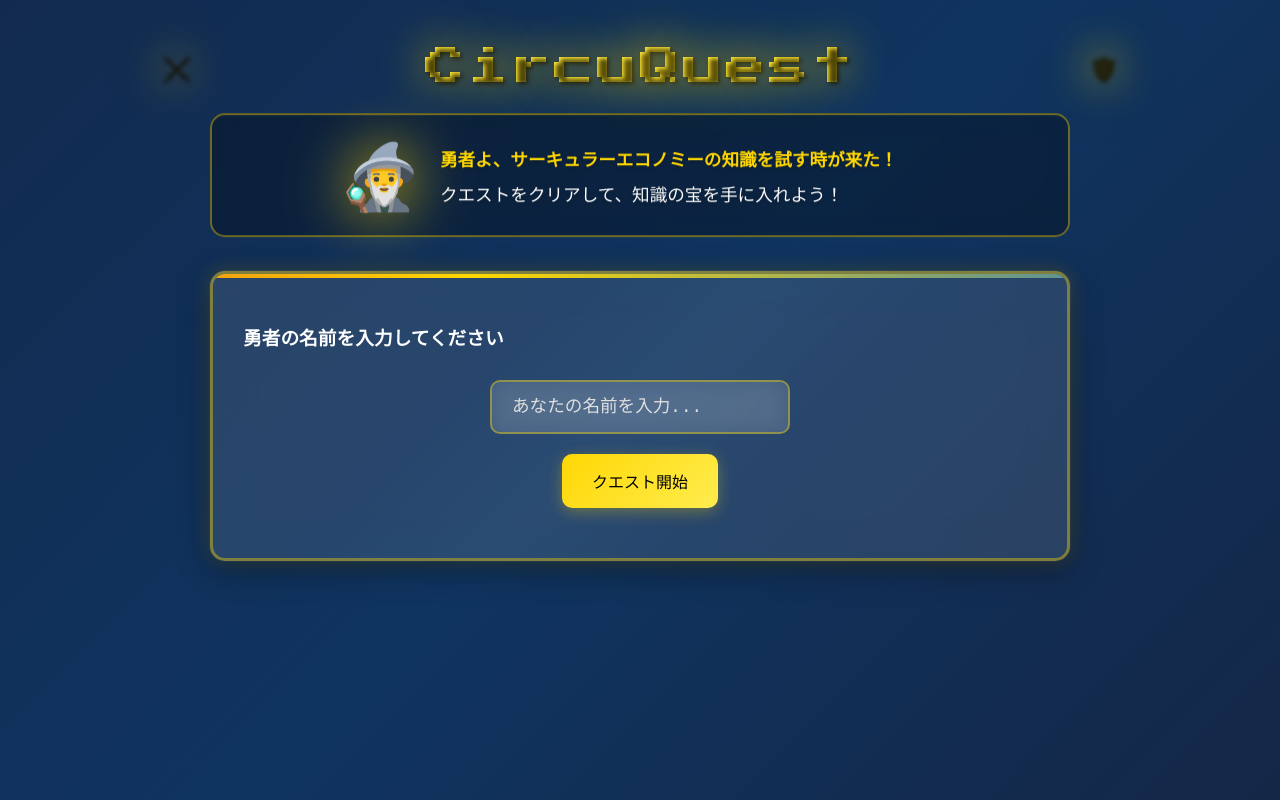
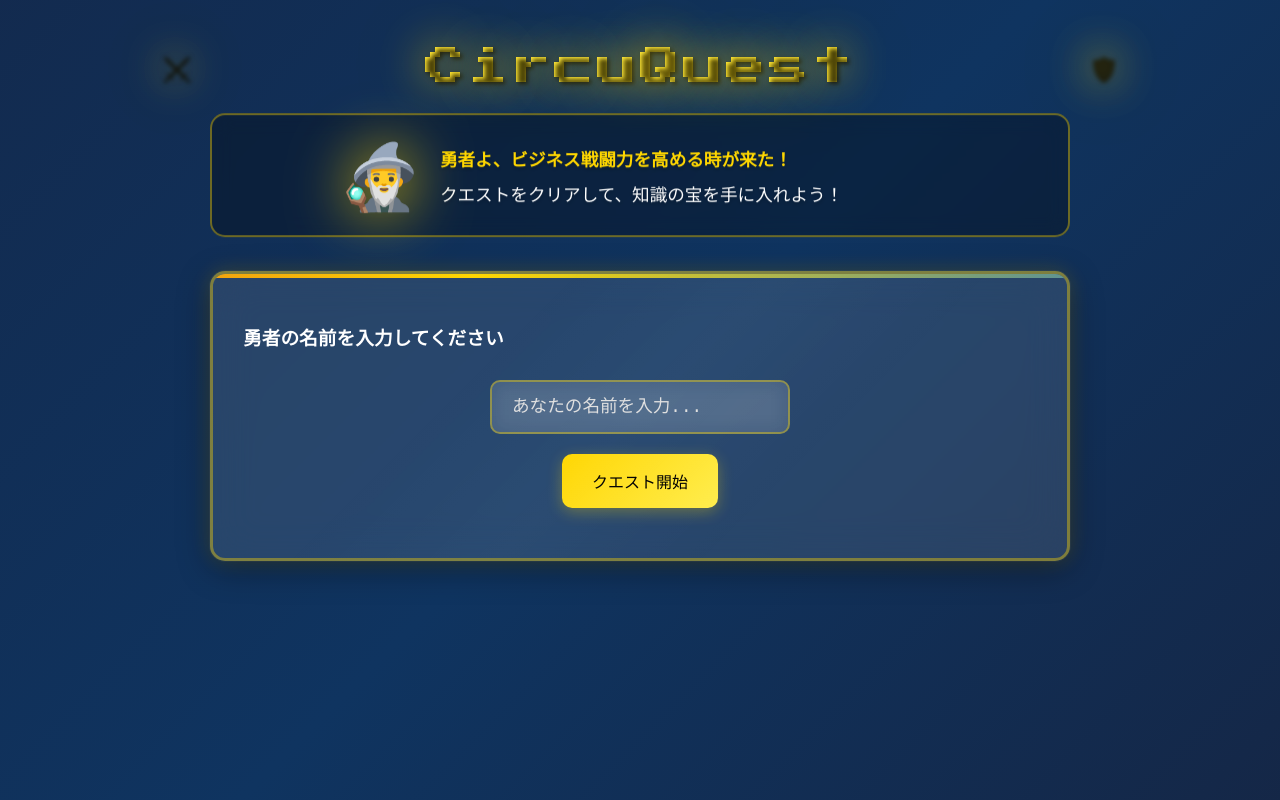
Before and after one commit to darhadanao/Circuquest, a plain HTML site: page index.html in a window 1280 px wide. Drawn offline with Linux system fonts and the light colour scheme; a web font is replaced by a local one.

Commit message:
Update index.html

```diff
--- a/index.html
+++ b/index.html
@@ -641,7 +641,7 @@
     <div class="rpg-character">
       <div class="character-avatar">🧙‍♂️</div>
       <div class="character-speech">
-        <p>勇者よ、サーキュラーエコノミーの知識を試す時が来た！</p>
+        <p>勇者よ、ビジネス戦闘力を高める時が来た！</p>
         <p>クエストをクリアして、知識の宝を手に入れよう！</p>
       </div>
     </div>
```
